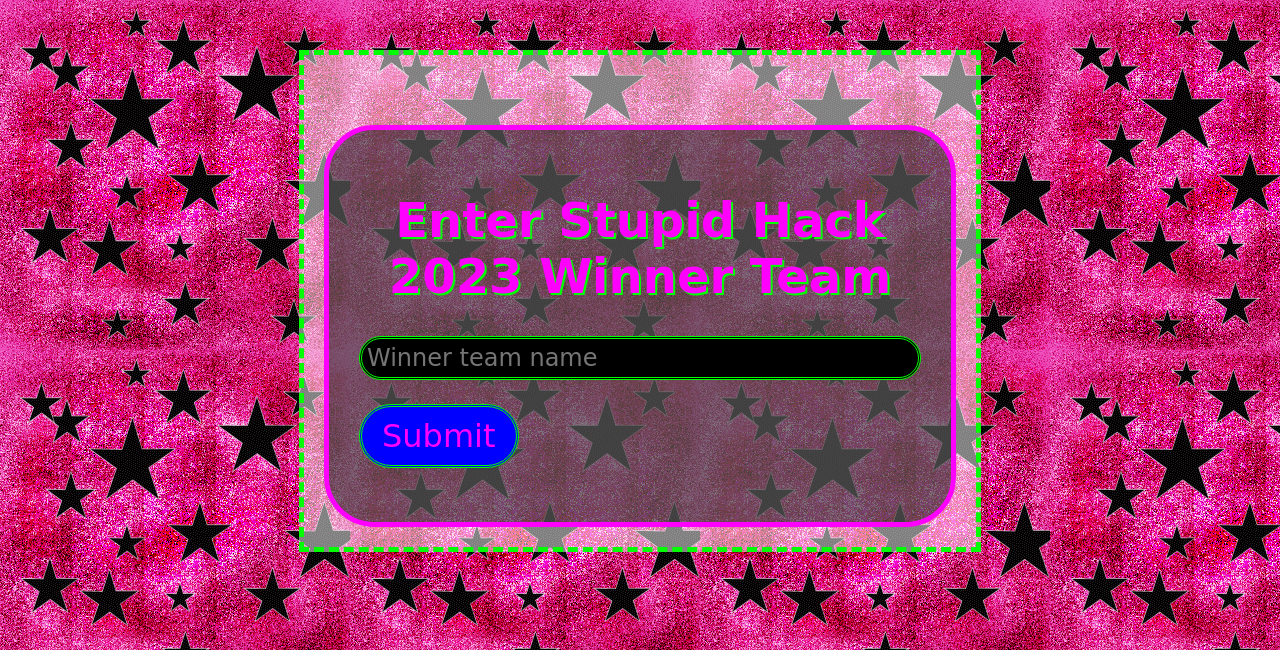
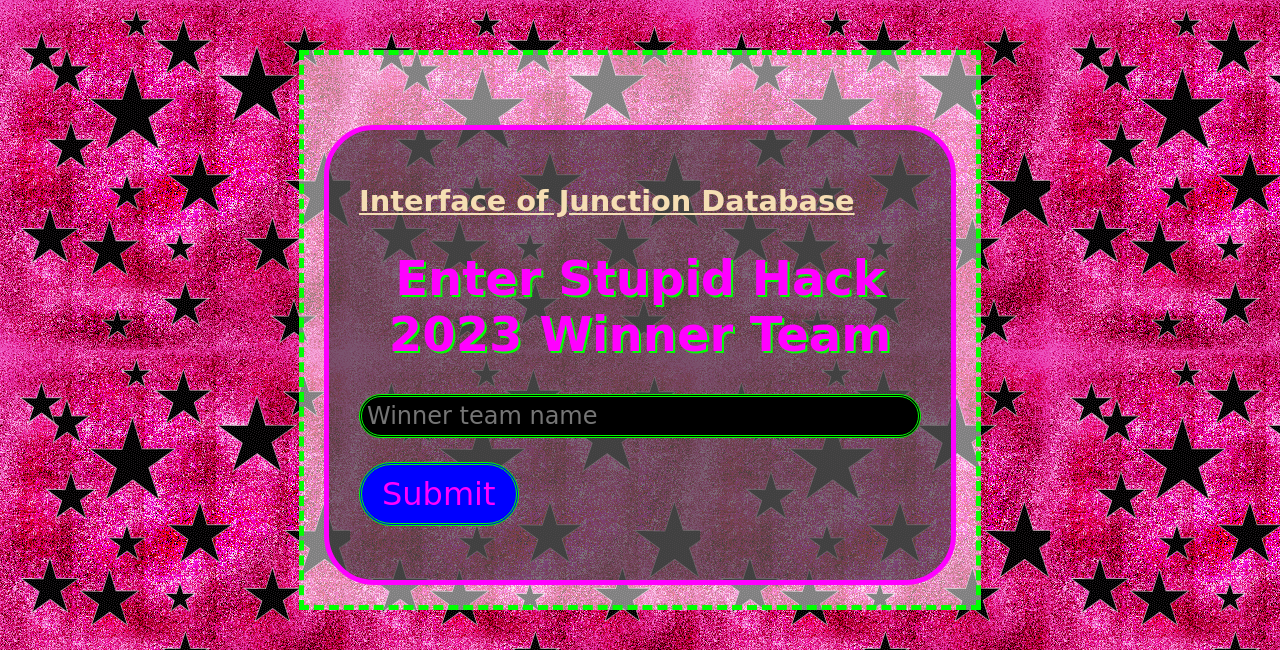
Before and after one commit to Le36/stupid_hack_2023, a Flask app: page /jigjijijkigdjkjkgnjdfnjgfdjnjn in a window 1280 px wide. Shown: the top 650 px of the page. Run offline with Flask 2, Linux system fonts and the light colour scheme.

Commit message:
Winners changes

```diff
--- a/templates/winners.html
+++ b/templates/winners.html
@@ -12,6 +12,7 @@
 <div class="container">
     <div class="row">
         <div class="col-lg-6 offset-lg-3 form-container">
+            <h2 style="text-decoration: underline; color: wheat;">Interface of Junction Database</h2>
             <h1 class="text-center">Enter Stupid Hack 2023 Winner Team</h1>
             <form action="/inputform" method="post">
                 <div class="form-group">
```
